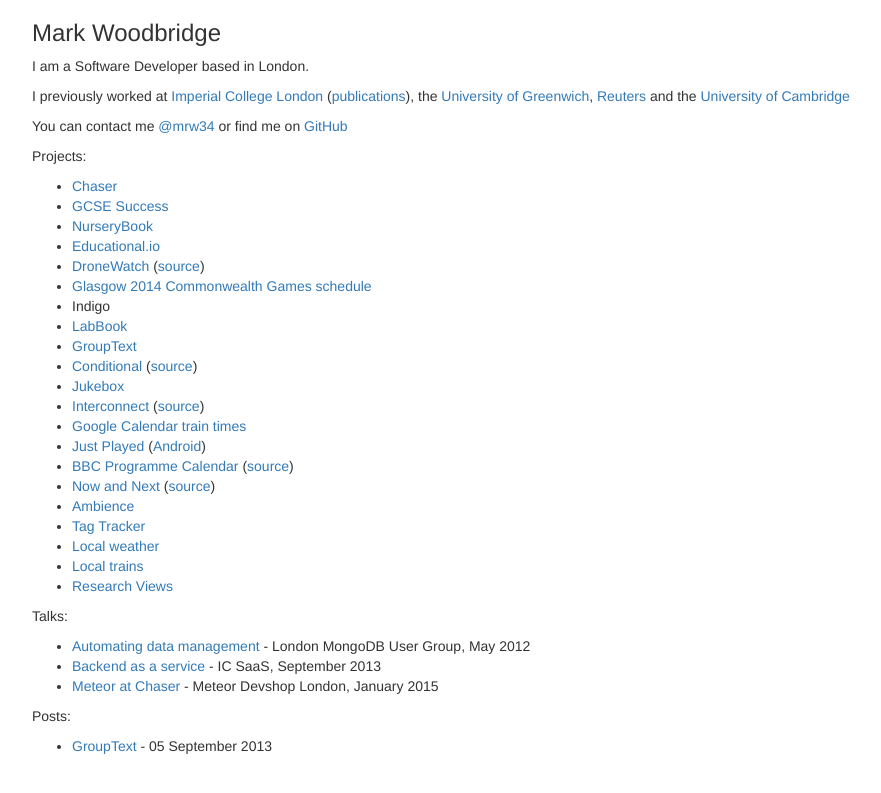
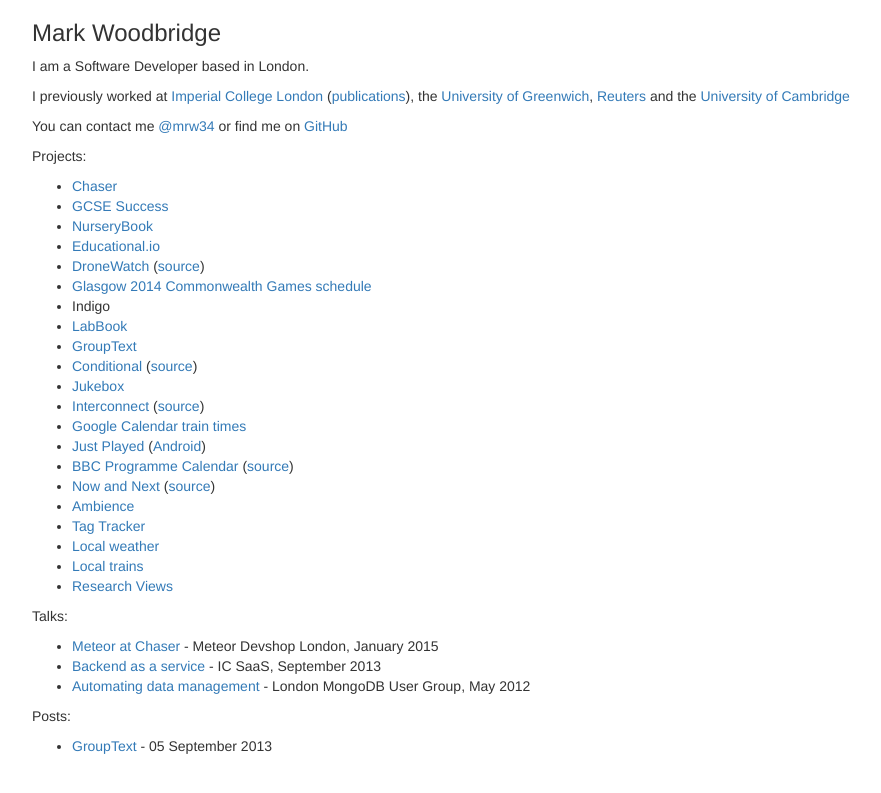
Before and after one commit to mrw34/mrw34.github.com, a Jekyll site: the page built from index.html, in a window 1280 px wide. Shown: the top 793 px of the page, without its empty margins (38-919 px from the left). Built offline with Jekyll 4.4.1, drawn with Linux system fonts in a browser that asks for light colours.

Commit message:
Reorder talks

```diff
--- a/index.html
+++ b/index.html
@@ -33,9 +33,9 @@
 	</ul>
 	<p>Talks:</p>
 	<ul>
+		<li><a href="https://docs.google.com/presentation/d/1aOiIK_uCyAokxudV_QfVYaJXw22GwEcGy4swDbnMsLE/pub">Meteor at Chaser</a> - Meteor Devshop London, January 2015</li>
+		<li><a href="http://slid.es/mrw34/baas/fullscreen">Backend as a service</a> - IC SaaS, September 2013</li>
 		<li><a href="https://docs.google.com/presentation/d/1thfFtl835b4fDBuhzKwUm3P_Z3vb1REfha01ORVwROI/pub">Automating data management</a> - London MongoDB User Group, May 2012</li>
-		<li><a href="http://slid.es/mrw34/baas/fullscreen">Backend as a service</a> - IC SaaS, September 2013</li>
-		<li><a href="https://docs.google.com/presentation/d/1aOiIK_uCyAokxudV_QfVYaJXw22GwEcGy4swDbnMsLE/pub">Meteor at Chaser</a> - Meteor Devshop London, January 2015</li>
 	</ul>
 	<p>Posts:</p>
 	<ul>
```
